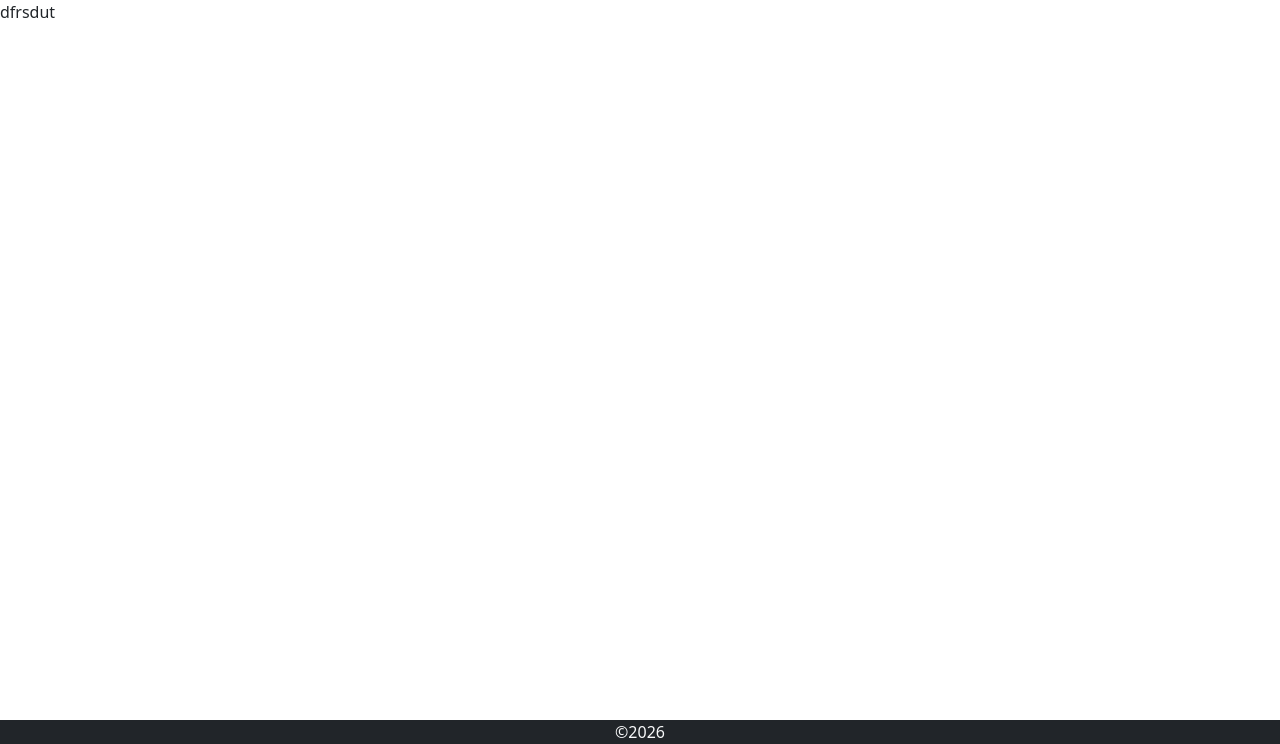
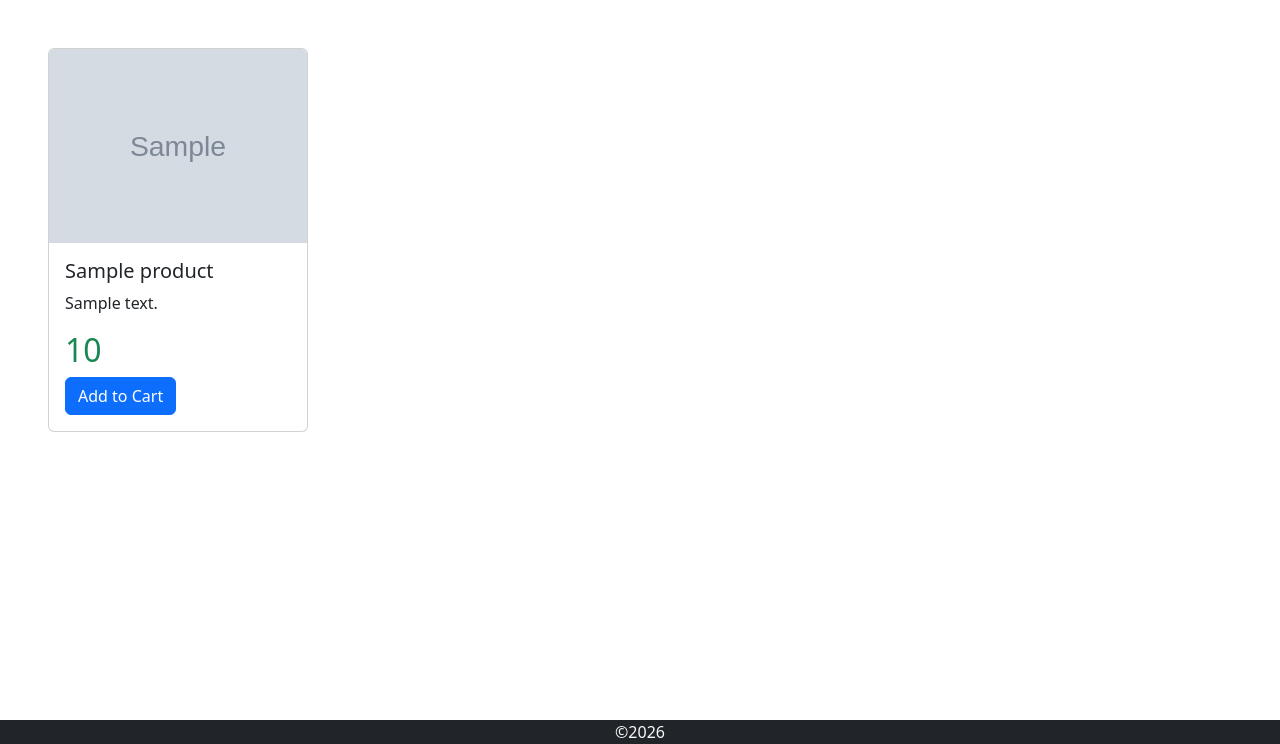
Before and after one commit to Harish6578/Django-E-shop, a Django app: page /products/ in a window 1280 px wide. Shown: the part 56-800 px from the top of the page. Run offline with Django 5.2, Linux system fonts and the light colour scheme; tables that the repository leaves empty hold one stand-in row (values such as "Sample post"); grey boxes marked "Sample" are stand-in pictures.

Commit message:
Upadate files

```diff
--- a/Eshop/products/views.py
+++ b/Eshop/products/views.py
@@ -6,7 +6,8 @@ from .models import Product
 def productsView(request):
     template = 'products/products.html'
     context ={
-        'products' : 'Product'
+        'current_page' : 'Product',
+        'products' : Product.objects.all()
     }
 
     return render(request,template_name=template,context=context)
--- a/Eshop/templates/products/includes/productsCard.html
+++ b/Eshop/templates/products/includes/productsCard.html
@@ -0,0 +1,25 @@
+<div class="col-12 col-sm-6 col-md-4 col-lg-3">
+    <div class="card">
+        <img src="{{product.thumbnail.url}}" class="card-img-top" alt="Products">
+        <div class="card-body">
+            <h5 class="card-title">{{product.title}}</h5>
+            <p class="card-text">{{product.desc}}</p>
+            <h2 class="amount text-success">{{product.price}}</h2>
+            <a href="#" class="btn btn-primary">Add to Cart</a>
+        </div>
+    </div>
+</div>
+
+
+
+ <!-- <div class="col-12 col-sm-6 col-md-4 col-lg-3">
+    <div class="card">
+        <img src="{{product.thumbnail.url}}" class="card-img-top" alt="Product">
+        <div class="card-body">
+            <h5 class="card-title">{{product.title}}</h5>
+            <p class="card-text">{{product.desc}}</p>
+            <p class="card-price text-success">&#8377; {{product.price}}</p>
+            <a href="#" class="btn btn-primary">Add to Cart</a>
+        </div>
+    </div>
+</div> -->
--- a/Eshop/templates/products/products.html
+++ b/Eshop/templates/products/products.html
@@ -6,7 +6,13 @@ Product
 
 
 {% block content %}
+
 <section id='products-container'>
-dfrsdut
+    <div class="row g-5 p-5">
+        {% for product in products %}
+
+        {% include 'products/includes/productsCard.html' %}
+        {% endfor %}
+    </div>
 </section>
 {% endblock %}
```
